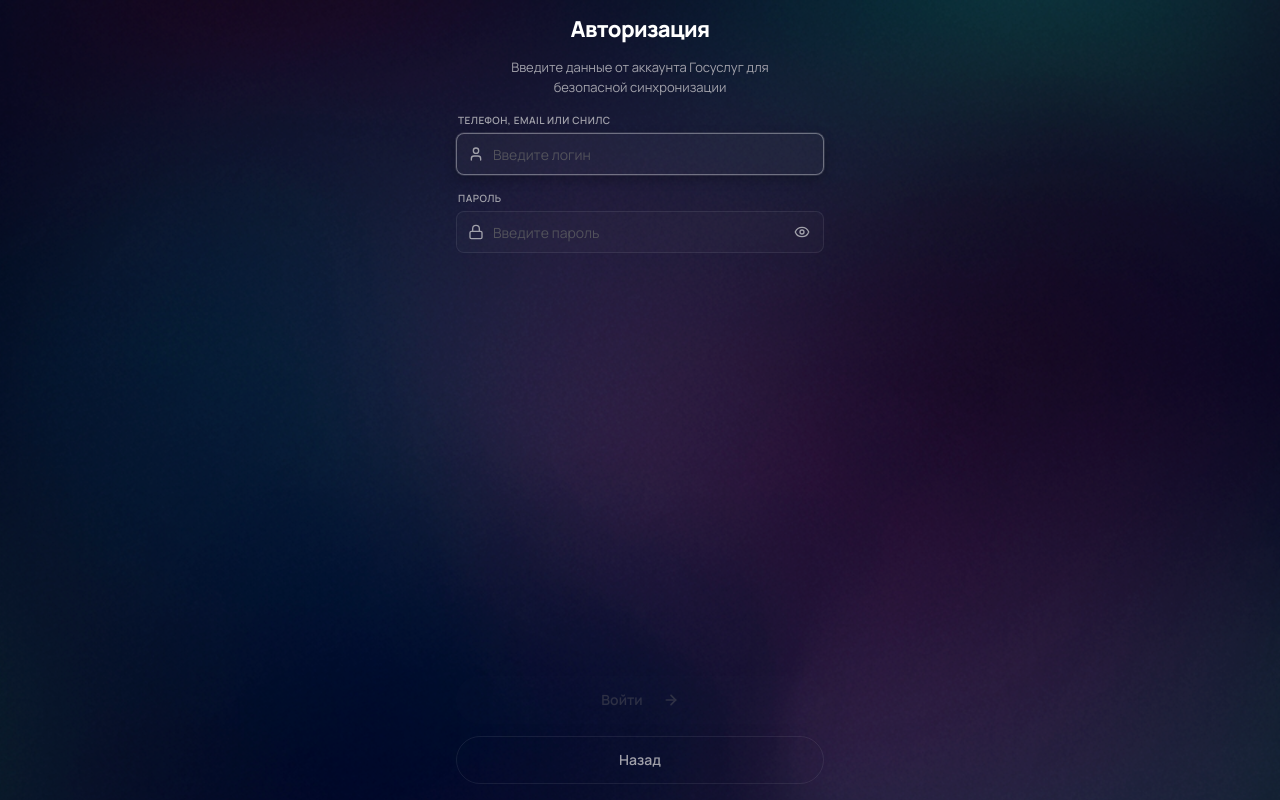
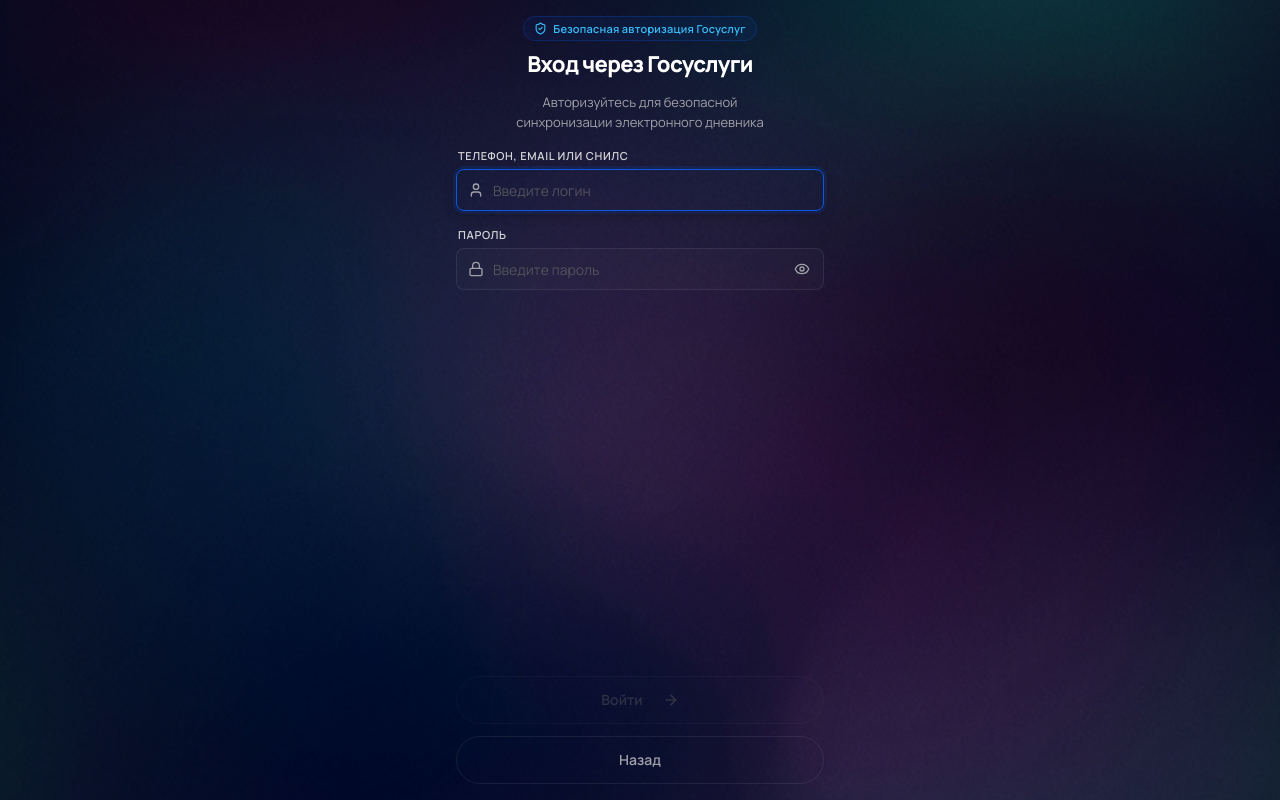
Before and after one commit to Mor4land/DiaryEgov66ru, a React (Vite) app in the folder MirageDiary.MiniApp/: page / in a window 1280 px wide. Both pictures are taken after a click on the button "Продолжить". Built offline with nearby package versions, Linux system fonts and the light colour scheme; no server answers.

Commit message:
feat: design-critique upgrades - wrap fields in form, add Gosuslugi secure blue branding, fix keyboard Enter submit, and add escape back buttons

```diff
--- a/MirageDiary.MiniApp/src/App.css
+++ b/MirageDiary.MiniApp/src/App.css
@@ -2,9 +2,9 @@
 
 :root {
   /* System Colors */
-  --bg-page: #000000;
+  --bg-page: #05070f;
   --bg-input: rgba(255, 255, 255, 0.02);
-  --bg-input-focus: rgba(255, 255, 255, 0.04);
+  --bg-input-focus: rgba(12, 88, 225, 0.02);
   --bg-input-hover: rgba(255, 255, 255, 0.03);
 
   --fg-primary: #ffffff;
@@ -12,10 +12,10 @@
   --fg-muted: #52525b;
 
   --border-default: rgba(255, 255, 255, 0.05);
-  --border-focus: rgba(255, 255, 255, 0.15);
+  --border-focus: #0c58e1;
   --border-hover: rgba(255, 255, 255, 0.08);
 
-  --accent: #ffffff;
+  --accent: #0c58e1;
 
   --color-success: #10b981;
   --color-success-bg: rgba(16, 185, 129, 0.08);
@@ -216,6 +216,26 @@
   width: 100%;
 }
 
+.trust-badge {
+  display: flex;
+  align-items: center;
+  gap: 6px;
+  background: rgba(12, 88, 225, 0.08);
+  border: 1px solid rgba(12, 88, 225, 0.25);
+  padding: 4px 10px;
+  border-radius: 9999px;
+  font-size: 11px;
+  font-weight: 600;
+  color: #38bdf8;
+  letter-spacing: 0.02em;
+  margin-bottom: -6px;
+}
+
+.trust-badge-icon {
+  color: #38bdf8;
+  flex-shrink: 0;
+}
+
 .brand-title {
   font-size: 22px;
   font-weight: 800;
@@ -375,11 +395,11 @@
 }
 
 .field-label-static {
-  font-size: 10px;
+  font-size: 11px;
   font-weight: 600;
-  color: var(--fg-secondary);
+  color: #d4d4d8;
   text-transform: uppercase;
-  letter-spacing: 0.05em;
+  letter-spacing: 0.06em;
   padding-left: 2px;
 }
 
@@ -409,9 +429,9 @@
 }
 
 .field-input:focus, .input-enhanced:focus {
-  background: rgba(255, 255, 255, 0.04);
-  border-color: rgba(255, 255, 255, 0.35);
-  box-shadow: 0 0 0 1px rgba(255, 255, 255, 0.1), 0 4px 12px rgba(0, 0, 0, 0.25);
+  background: var(--bg-input-focus);
+  border-color: var(--border-focus);
+  box-shadow: 0 0 0 3px rgba(12, 88, 225, 0.15), 0 4px 12px rgba(0, 0, 0, 0.25);
 }
 
 .field-input:hover:not(:focus), .input-enhanced:hover:not(:focus) {
@@ -518,23 +538,23 @@
 
 .btn--primary, .btn-enhanced-primary {
   background: var(--accent);
-  color: #000000;
-  box-shadow: 0 4px 12px rgba(255, 255, 255, 0.05);
+  color: #ffffff;
+  box-shadow: 0 4px 12px rgba(12, 88, 225, 0.2);
   transition: all 0.3s cubic-bezier(0.16, 1, 0.3, 1);
-  border: 1px solid transparent;
+  border: 1px solid rgba(255, 255, 255, 0.05);
 }
 
 .btn--primary:hover:not(:disabled), .btn-enhanced-primary:hover:not(:disabled) {
-  background: #ffffff;
+  background: #1764eb;
   box-shadow:
-    0 0 20px rgba(255, 255, 255, 0.2),
-    0 0 40px rgba(255, 255, 255, 0.08);
+    0 0 20px rgba(12, 88, 225, 0.35),
+    0 4px 12px rgba(0, 0, 0, 0.25);
 }
 
 .btn--primary:active:not(:disabled), .btn-enhanced-primary:active:not(:disabled) {
-  background: #f4f4f5;
+  background: #0949be;
   box-shadow:
-    0 0 10px rgba(255, 255, 255, 0.12);
+    0 0 10px rgba(12, 88, 225, 0.25);
 }
 
 .btn--primary:disabled, .btn-enhanced-primary:disabled {
--- a/MirageDiary.MiniApp/src/App.tsx
+++ b/MirageDiary.MiniApp/src/App.tsx
@@ -370,11 +370,23 @@
         >
           <div className="screen-content">
             <div className="brand">
-              <h1 className="brand-title">Авторизация</h1>
-              <p className="brand-sub">Введите данные от аккаунта Госуслуг для безопасной синхронизации</p>
+              <div className="trust-badge">
+                <ShieldCheck size={13} className="trust-badge-icon" />
+                <span>Безопасная авторизация Госуслуг</span>
+              </div>
+              <h1 className="brand-title">Вход через Госуслуги</h1>
+              <p className="brand-sub">Авторизуйтесь для безопасной синхронизации электронного дневника</p>
             </div>
           </div>
 
+          <form
+            onSubmit={(e) => {
+              e.preventDefault();
+              handleStartAuth();
+            }}
+            className="screen-form-wrapper"
+            style={{ display: 'flex', flexDirection: 'column', flex: 1, width: '100%' }}
+          >
             <div className="screen-body">
               <div className="form-fields">
                 <div className="field-group">
@@ -415,7 +427,7 @@
                       type="button"
                       className="field-toggle-right"
                       onClick={() => setShowPassword(!showPassword)}
-                    tabIndex={-1}
+                      aria-label={showPassword ? "Скрыть пароль" : "Показать пароль"}
                       disabled={isLoading}
                     >
                       {showPassword ? <EyeOff size={16} /> : <Eye size={16} />}
@@ -427,10 +439,10 @@
 
             <div className="screen-footer">
               <motion.button
+                type="submit"
                 whileHover={buttonSpring.hover}
                 whileTap={buttonSpring.tap}
                 className="btn btn--primary"
-              onClick={handleStartAuth}
                 disabled={!login || !password || isLoading}
               >
                 {isLoading ? (
@@ -454,6 +466,7 @@
 
               {!isLoading && (
                 <motion.button
+                  type="button"
                   whileHover={buttonSpring.hover}
                   whileTap={buttonSpring.tap}
                   className="btn btn--ghost"
@@ -466,6 +479,7 @@
                 </motion.button>
               )}
             </div>
+          </form>
         </motion.div>
       )}
 
@@ -486,6 +500,14 @@
             </div>
           </div>
 
+          <form
+            onSubmit={(e) => {
+              e.preventDefault();
+              handleSubmitInput();
+            }}
+            className="screen-form-wrapper"
+            style={{ display: 'flex', flexDirection: 'column', flex: 1, width: '100%' }}
+          >
             <div className="screen-body">
               <div className="form-fields">
                 <div className="field-group">
@@ -511,10 +533,10 @@
 
             <div className="screen-footer">
               <motion.button
+                type="submit"
                 whileHover={buttonSpring.hover}
                 whileTap={buttonSpring.tap}
                 className="btn btn--primary"
-              onClick={handleSubmitInput}
                 disabled={userInput.length < 4 || isLoading}
               >
                 {isLoading ? (
@@ -532,7 +554,23 @@
                   {progressText}
                 </div>
               )}
+
+              {!isLoading && (
+                <motion.button
+                  type="button"
+                  whileHover={buttonSpring.hover}
+                  whileTap={buttonSpring.tap}
+                  className="btn btn--ghost"
+                  onClick={() => {
+                    setDirection('backward');
+                    setStep('login');
+                  }}
+                >
+                  Назад
+                </motion.button>
+              )}
             </div>
+          </form>
         </motion.div>
       )}
 
@@ -553,6 +591,14 @@
             </div>
           </div>
 
+          <form
+            onSubmit={(e) => {
+              e.preventDefault();
+              handleSubmitInput();
+            }}
+            className="screen-form-wrapper"
+            style={{ display: 'flex', flexDirection: 'column', flex: 1, width: '100%' }}
+          >
             <div className="screen-body">
               <div className="captcha-wrap">
                 {captchaImg && (
@@ -586,10 +632,10 @@
 
             <div className="screen-footer">
               <motion.button
+                type="submit"
                 whileHover={buttonSpring.hover}
                 whileTap={buttonSpring.tap}
                 className="btn btn--primary"
-              onClick={handleSubmitInput}
                 disabled={!userInput || isLoading}
               >
                 {isLoading ? (
@@ -607,7 +653,23 @@
                   {progressText}
                 </div>
               )}
+
+              {!isLoading && (
+                <motion.button
+                  type="button"
+                  whileHover={buttonSpring.hover}
+                  whileTap={buttonSpring.tap}
+                  className="btn btn--ghost"
+                  onClick={() => {
+                    setDirection('backward');
+                    setStep('login');
+                  }}
+                >
+                  Назад
+                </motion.button>
+              )}
             </div>
+          </form>
         </motion.div>
       )}
 
```
Lines whose indentation alone changed are shown as unchanged.
